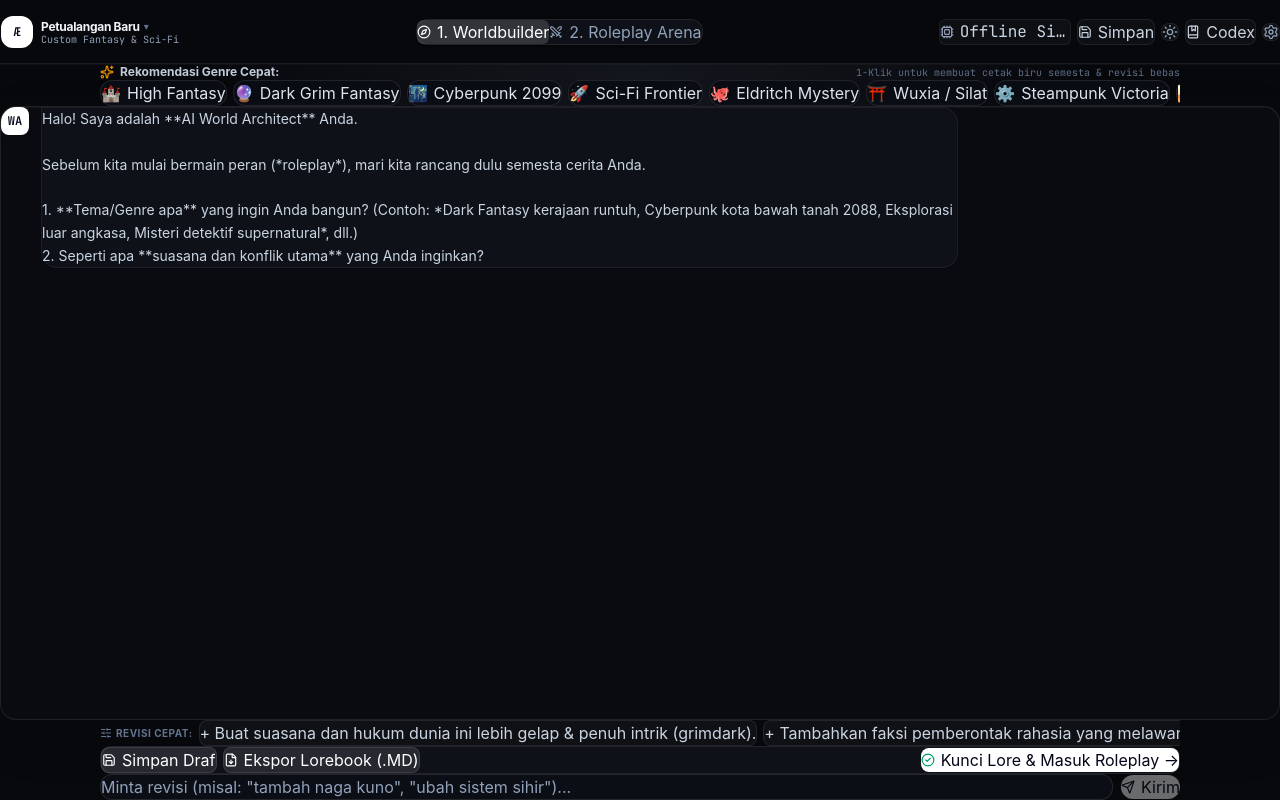
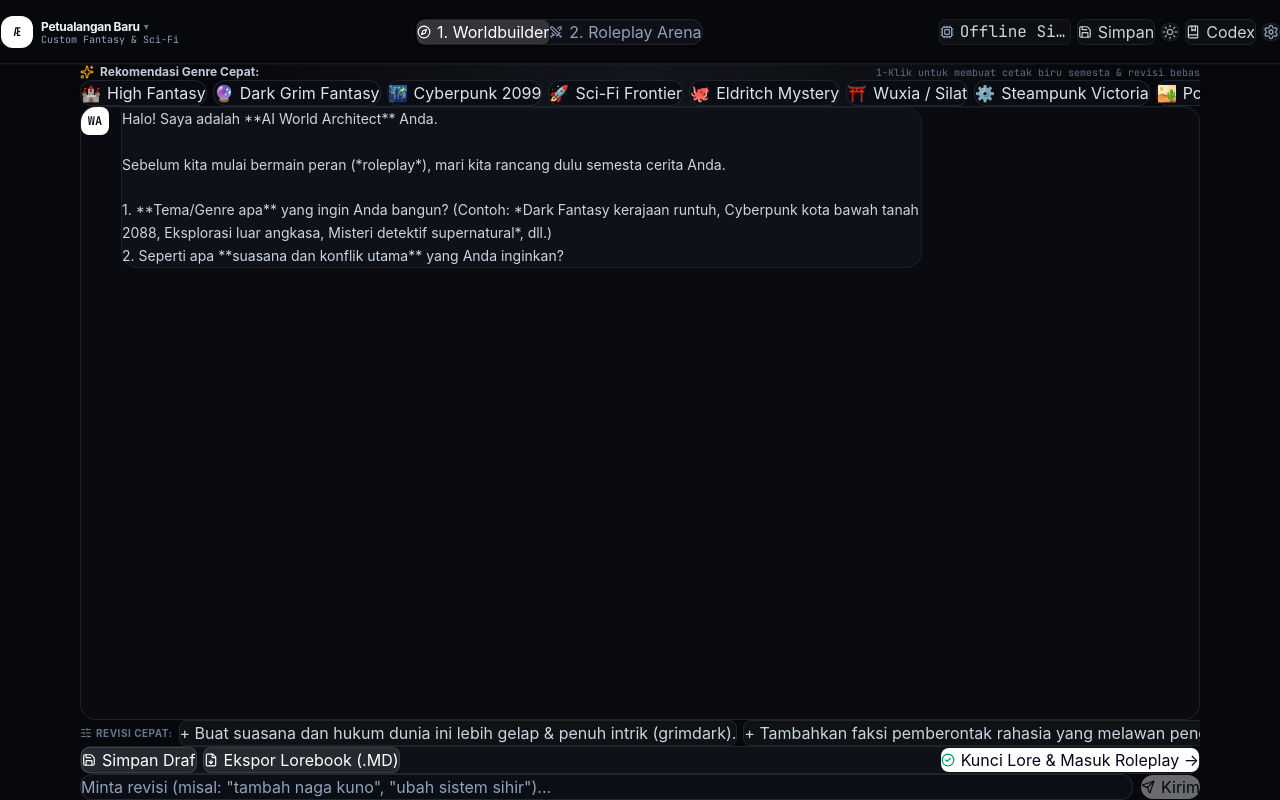
Before and after one commit to Ilhamprma/Iam.WebRoleplay, a React (Vite) app: page / in a window 1280 px wide. Built offline with nearby package versions, Linux system fonts and the light colour scheme.

Commit message:
fix: constrain desktop workspace panels

```diff
--- a/src/index.css
+++ b/src/index.css
@@ -61,19 +61,29 @@ body {
 
 @media (min-width: 1024px) {
   .workspace > :not(.conversation-panel) {
-    max-width: 1080px;
+    max-width: 1120px;
+    width: 100%;
+    margin-inline: auto;
+  }
+
+  .workspace > .conversation-panel {
+    max-width: 1120px;
     width: 100%;
     margin-inline: auto;
   }
 
   .workspace > form:last-child {
-    max-width: 1080px;
+    max-width: 1120px;
     width: 100%;
     margin-inline: auto;
   }
 
   .conversation-panel {
     border-color: rgba(255, 255, 255, 0.09);
+  }
+
+  .workspace > div:has(+ .conversation-panel) {
+    overflow: hidden;
   }
 }
 
```
